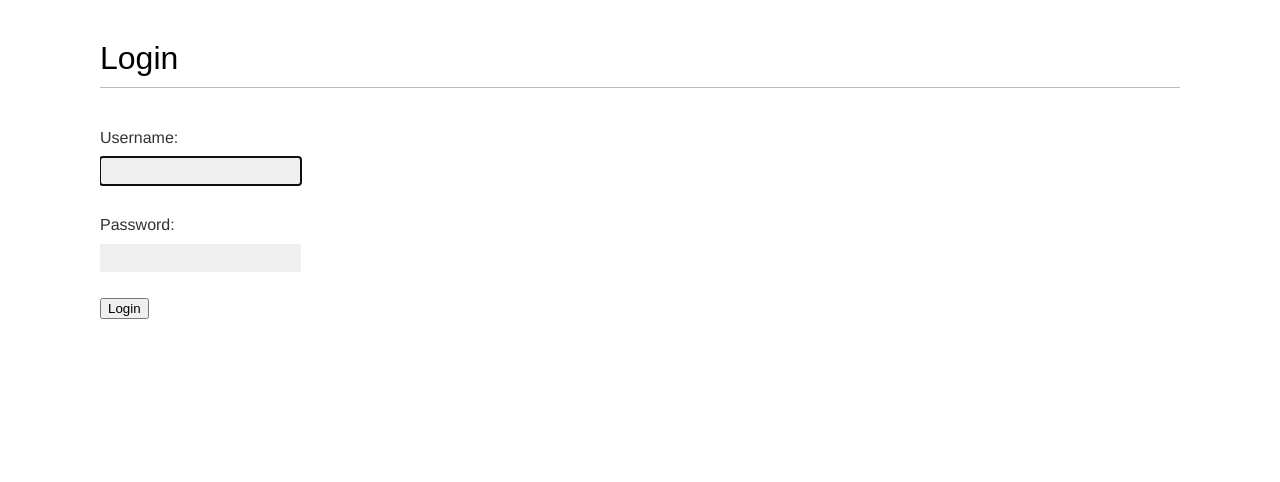
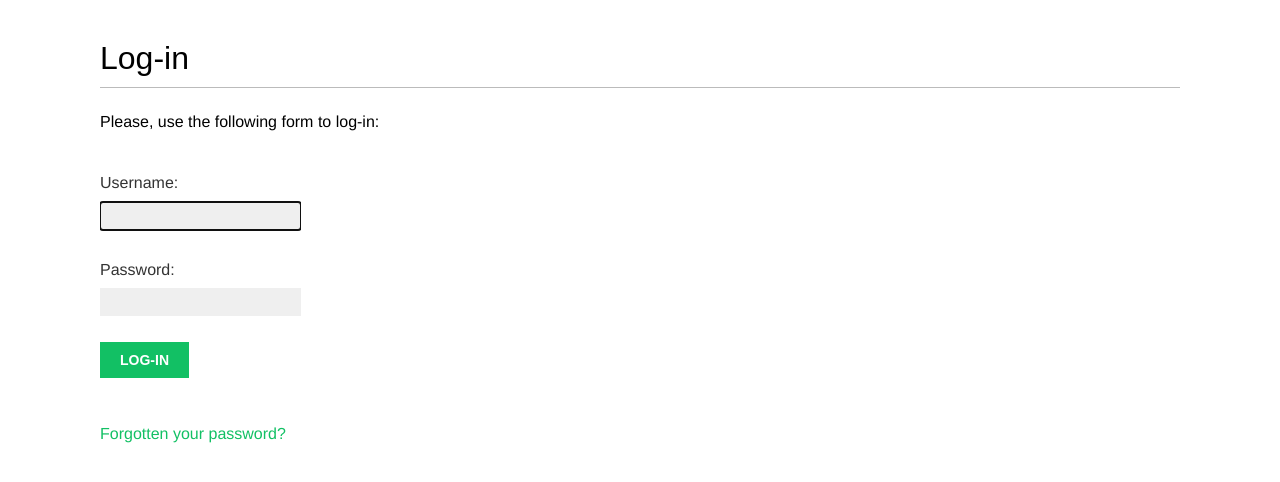
Before and after one commit to J-ohnP-aul/dweb_media, a Django app: page /account/login/ in a window 1280 px wide. Shown: the part 47-529 px from the top of the page. Run offline with Django 5.2, Linux system fonts and the light colour scheme; some web fonts are replaced.

Commit message:
added the passwword reset and change views, using inbuilt

```diff
--- a/account/templates/account/registration/login.html
+++ b/account/templates/account/registration/login.html
@@ -14,5 +14,10 @@
       <input type="hidden" name="next" value="{{ next }}" />
       <p><input type="submit" value="Log-in" /></p>
     </form>
+    <p>
+      <a href="{% url "password_reset" %}">
+        Forgotten your password?
+      </a>
+    </p>
   </div>
 {% endblock %}
--- /dev/null
+++ b/account/templates/account/registration/password_reset_complete.html
@@ -0,0 +1,6 @@
+{% extends "base.html" %}
+{% block title %} Password Reset{% endblock %}
+{% block content %}
+  <h1>Password Reset</h1>
+  <p>Your password has been reset successfully. You can now <a href="{% url 'login' %}">log in</a> with your new password.</p>
+{% endblock %}
--- /dev/null
+++ b/account/templates/account/registration/password_reset_email.html
@@ -0,0 +1,3 @@
+Someone asked for password reset for email {{ email }}. Follow
+{{ protocol }}://{{ domain }}{% url "password_reset_confirm" uidb64=uid token=token %}
+Your username, in case you've forgotten: {{ user.get_username }}
--- a/account/urls.py
+++ b/account/urls.py
@@ -7,7 +7,7 @@ urlpatterns = [
     # path('login/', views.user_login, name='login'),
     path(
         'login/',
-        auth_views.LoginView.as_view(template_name='account/login.html'),
+        auth_views.LoginView.as_view(template_name='account/registration/login.html'),
         name='login',
     ),
     path(
@@ -33,5 +33,33 @@ urlpatterns = [
         name='password_change_done',
     ),
 
+    path(
+        'password_reset/',
+        auth_views.PasswordResetView.as_view(
+            template_name='account/registration/password_reset_form.html'
+        ),
+        name='password_reset',
+    ),
+    path(
+        'password_reset/done/',
+        auth_views.PasswordResetDoneView.as_view(
+            template_name='account/registration/password_reset_done.html'
+        ),
+        name='password_reset_done'
+    ),
+    path(
+        'password_reset/confirm/<uidb64>/<token>/',
+        auth_views.PasswordResetConfirmView.as_view(
+            template_name='account/registration/password_reset_confirm.html'
+        ),
+        name='password_reset_confirm'
+    ),
+    path(
+        'password_reset/complete/',
+        auth_views.PasswordResetCompleteView.as_view(
+            template_name='account/registration/password_reset_complete.html'
+        ),
+        name='password_reset_complete'
+    ),
     path('', views.dashboard, name='dashboard'),
 ]
--- a/bookmarks/settings.py
+++ b/bookmarks/settings.py
@@ -129,3 +129,4 @@ DEFAULT_AUTO_FIELD = 'django.db.models.BigAutoField'
 LOGIN_REDIRECT_URL = 'dashboard'
 LOGIN_URL = 'login'
 LOGOUT_URL = 'logout'
+EMAIL_BACKEND = 'django.core.mail.backends.console.EmailBackend'
```
Also changed, not shown: account/templates/account/registration/password_reset_confirm.html (added, +15 -0 lines), account/templates/account/registration/password_reset_done.html (added, +7 -0 lines), account/templates/account/registration/password_reset_form.html (added, +11 -0 lines), db.sqlite3. Lines whose indentation alone changed are shown as unchanged.
